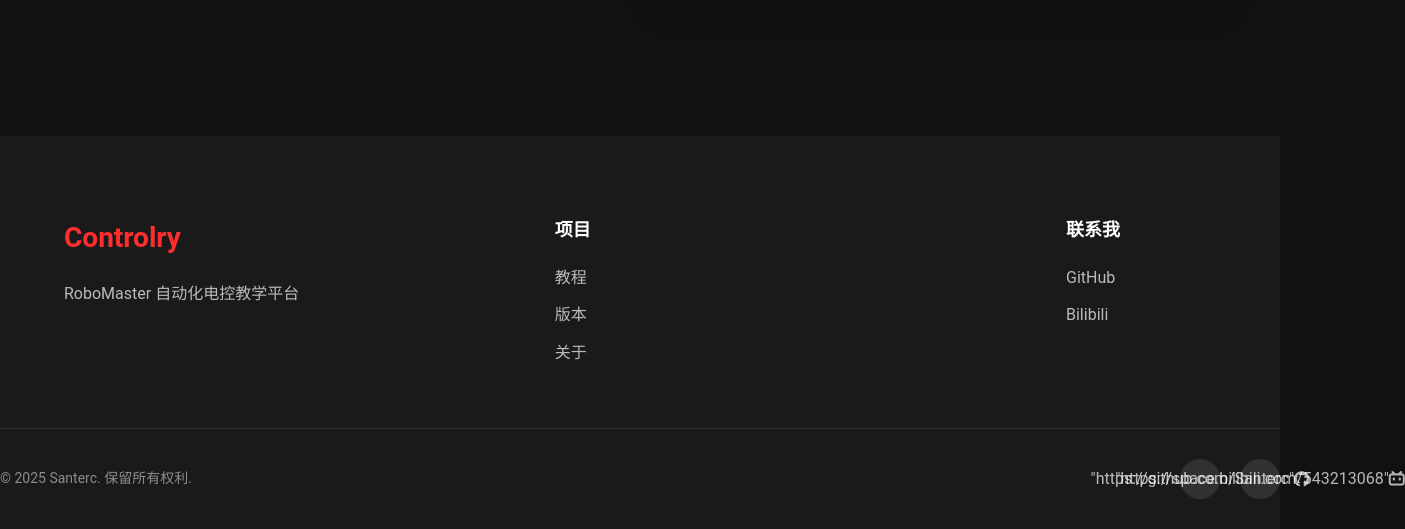
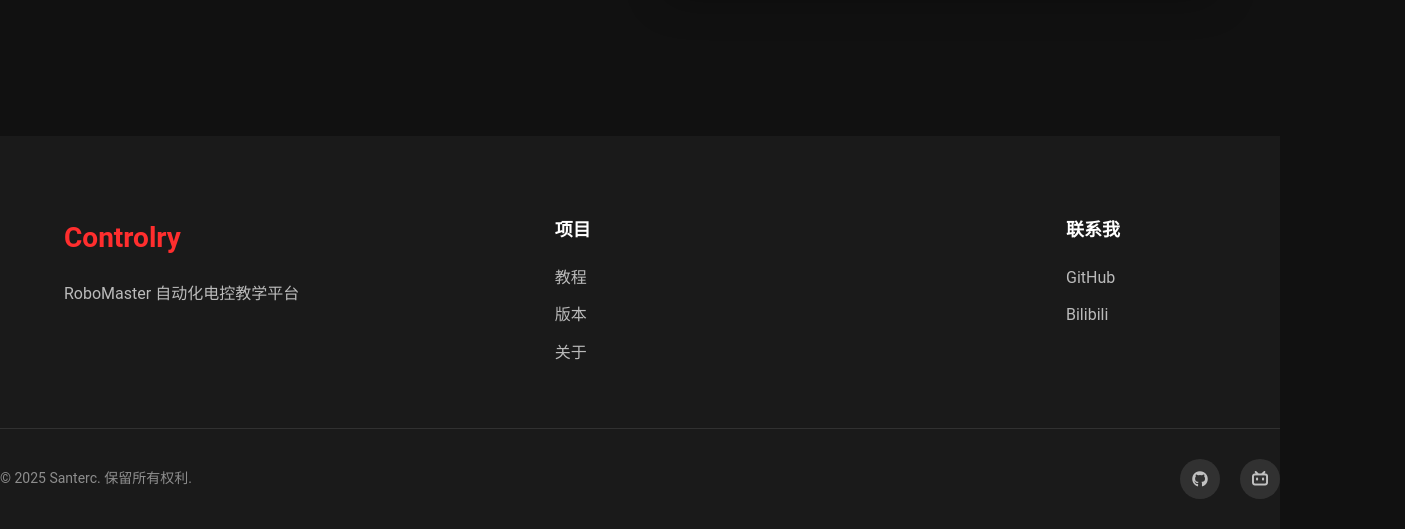
Before and after one commit to Santerc/Controlry.github.io, a plain HTML site: page index.html in a window 1280 px wide. Shown: the part 1989-2518 px from the top of the page, 1405 px wide, since content can reach past the window. Drawn offline with nearby package versions, Linux system fonts and the light colour scheme.

Commit message:
更新社交链接，添加 GitHub 和 Bilibili 的完整 URL，并设置为在新标签页中打开

```diff
--- a/index.html
+++ b/index.html
@@ -91,8 +91,8 @@
     <div class="footer-bottom">
       <p>&copy; 2025 Santerc. 保留所有权利.</p>
       <div class="social-links">
-        <a href="#">"https://github.com/Santerc"<i class="fab fa-github"></i></a>
-        <a href="#">"https://space.bilibili.com/543213068"<i class="fab fa-bilibili"></i></a>
+        <a href="https://github.com/Santerc/Controlry" target="_blank"><i class="fab fa-github"></i></a>
+        <a href="https://space.bilibili.com/543213068" target="_blank"><i class="fab fa-bilibili"></i></a>
       </div>
     </div>
   </footer>
```
